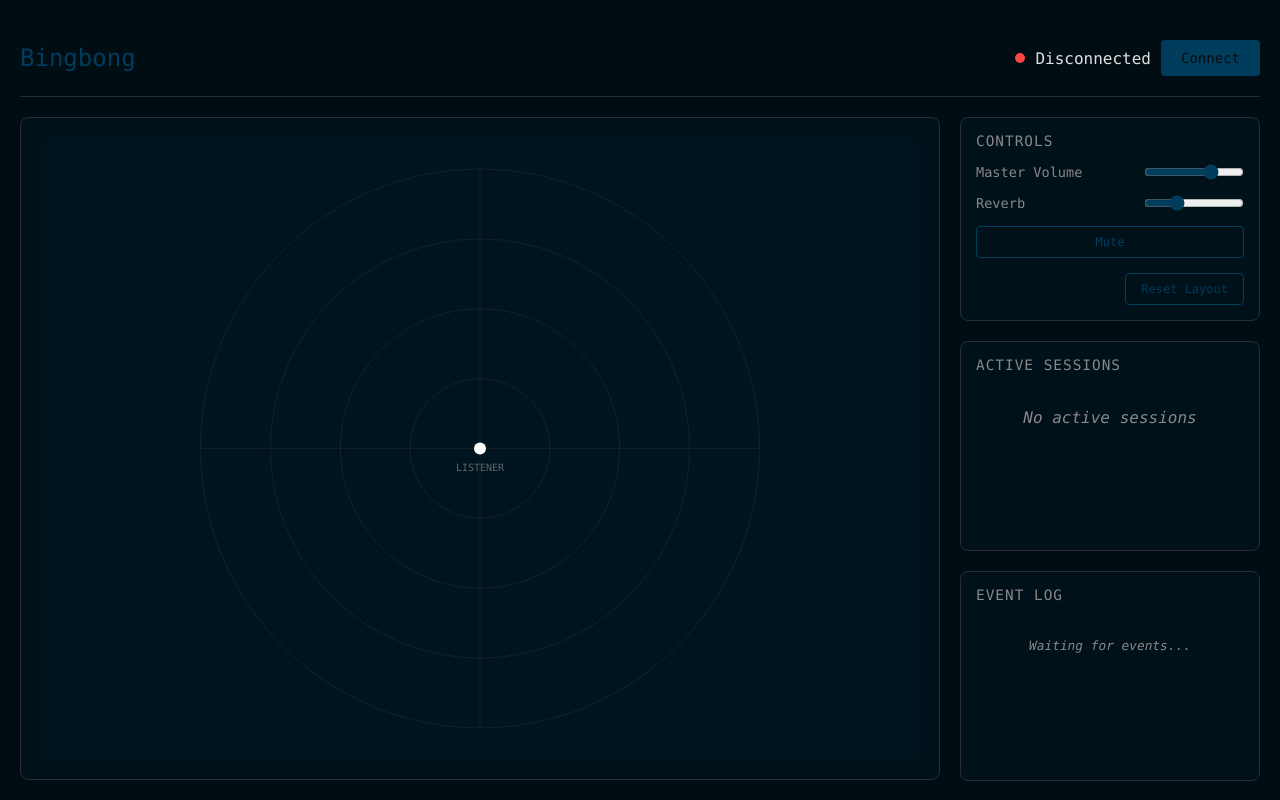
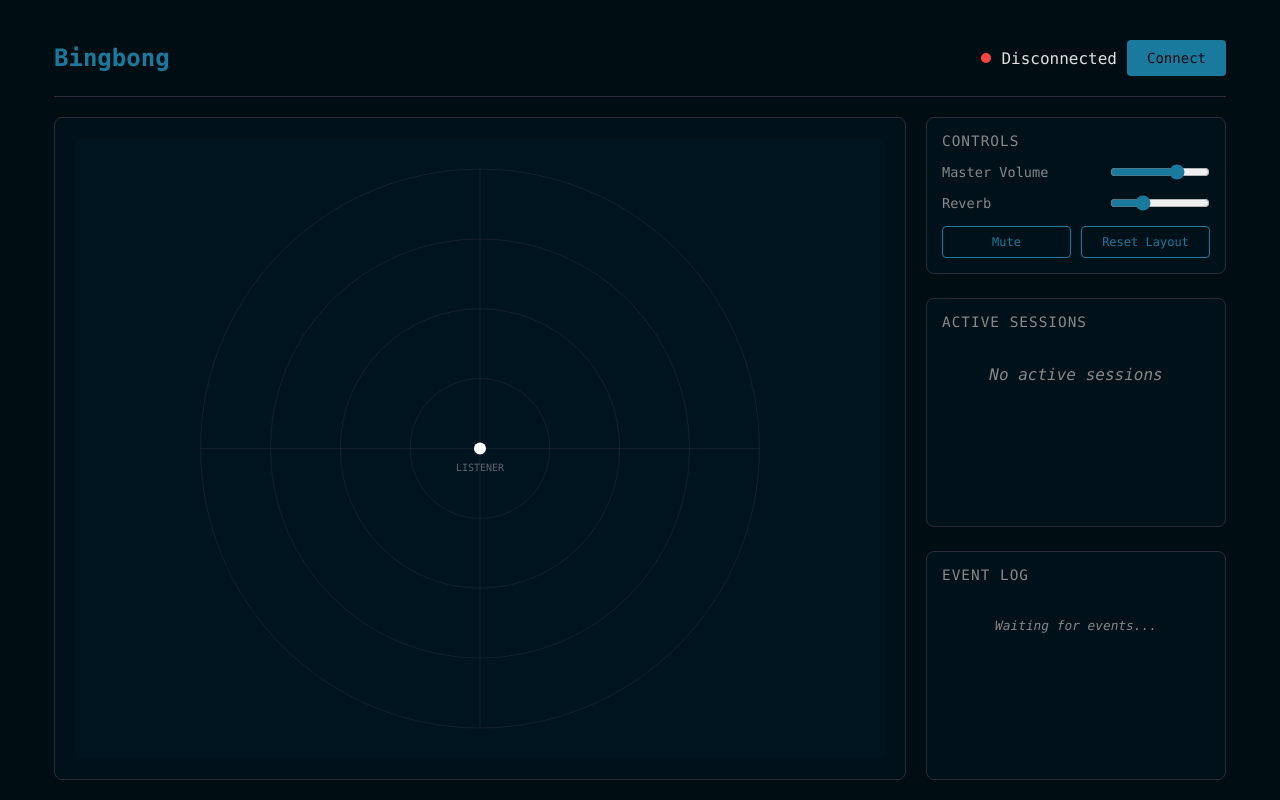
Before and after one commit to neiltron/bingbong, a website built with Vite: page client/index.html in a window 1280 px wide. Built offline with nearby package versions, Linux system fonts and the light colour scheme.

Commit message:
UI spacing, contrast, and component polish
Lighten accent color for better contrast, increase sidebar panel gaps,
add custom scrollbar styling, fix session dot alignment, and make
buttons equal-width side-by-side.

Co-Authored-By: Claude Opus 4.6 <noreply@anthropic.com>

```diff
--- a/client/index.html
+++ b/client/index.html
@@ -71,6 +71,7 @@
                                     aria-valuenow="30"
                                 />
                             </div>
+                            <div class="button-row">
                                 <button
                                     class="mute-btn"
                                     id="mute-btn"
@@ -81,10 +82,10 @@
                                 <button
                                     class="mute-btn"
                                     id="reset-layout-btn"
-                                style="margin-left: auto;"
                                 >
                                     Reset Layout
                                 </button>
+                            </div>
                         </div>
                     </section>
 
--- a/client/src/styles/main.css
+++ b/client/src/styles/main.css
@@ -18,8 +18,8 @@
     --color-text-bright: #fff;
 
     /* Colors - Accent */
-    --color-accent: #003d5c;
-    --color-accent-hover: #003652;
+    --color-accent: #1a7a9e;
+    --color-accent-hover: #15678a;
 
     /* Colors - Semantic */
     --color-success: #6b9b6b;
@@ -40,6 +40,7 @@
     --space-sm: 10px;
     --space-md: 15px;
     --space-lg: 20px;
+    --space-xl: 24px;
 
     /* Radii */
     --radius-sm: 4px;
@@ -146,7 +147,7 @@ header {
 .sidebar {
     display: flex;
     flex-direction: column;
-    gap: var(--space-lg);
+    gap: var(--space-xl);
     height: 100%;
     min-height: 0;
 }
@@ -194,7 +195,7 @@ header {
    ============================================ */
 h1 {
     font-size: var(--font-size-lg);
-    font-weight: 400;
+    font-weight: 600;
     color: var(--color-text-bright);
 }
 
@@ -281,6 +282,12 @@ h1 span {
     font-family: inherit;
     font-size: 12px;
     transition: all var(--transition-fast);
+    flex: 1;
+}
+
+.button-row {
+    display: flex;
+    gap: var(--space-sm);
 }
 
 .mute-btn:hover {
@@ -355,7 +362,7 @@ h1 span {
 
 .session-item {
     display: flex;
-    align-items: center;
+    align-items: flex-start;
     gap: var(--space-sm);
     padding: var(--space-sm);
     background: var(--color-bg-elevated);
@@ -367,11 +374,13 @@ h1 span {
     height: 12px;
     border-radius: var(--radius-full);
     flex-shrink: 0;
+    margin-top: 3px;
 }
 
 .session-info {
     flex: 1;
     min-width: 0;
+    margin-right: var(--space-xs);
 }
 
 .session-id {
@@ -477,6 +486,36 @@ input[type="range"] {
 }
 
 /* ============================================
+   Components - Scrollbar
+   ============================================ */
+.sessions-list,
+.event-log {
+    scrollbar-width: thin;
+    scrollbar-color: #2d3748 transparent;
+}
+
+.sessions-list::-webkit-scrollbar,
+.event-log::-webkit-scrollbar {
+    width: 6px;
+}
+
+.sessions-list::-webkit-scrollbar-track,
+.event-log::-webkit-scrollbar-track {
+    background: transparent;
+}
+
+.sessions-list::-webkit-scrollbar-thumb,
+.event-log::-webkit-scrollbar-thumb {
+    background: #2d3748;
+    border-radius: 3px;
+}
+
+.sessions-list::-webkit-scrollbar-thumb:hover,
+.event-log::-webkit-scrollbar-thumb:hover {
+    background: #4a5568;
+}
+
+/* ============================================
    Components - Empty State
    ============================================ */
 .empty-state {
```
Lines whose indentation alone changed are shown as unchanged.
